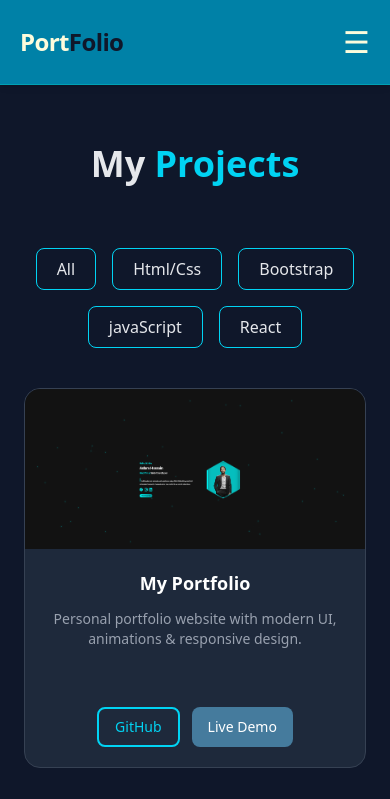
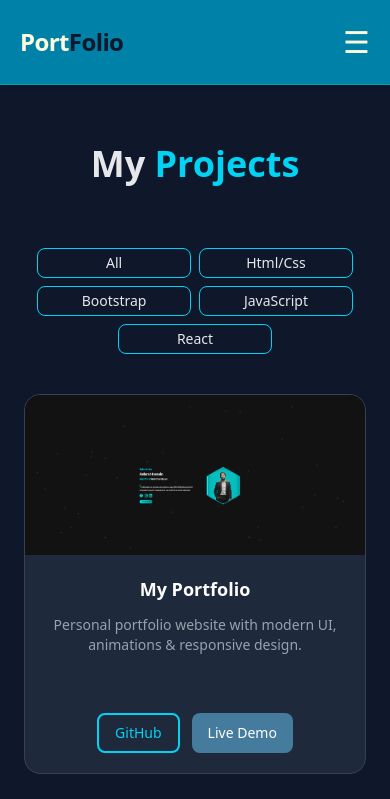
Before and after one commit to aslamdex/Aslam-Hossain-portfolio-react, a React (Vite) app: page /projects in a window 390 px wide. Shown: the top 799 px of the page. Built offline with nearby package versions, Linux system fonts and the light colour scheme.

Commit message:
updated project filter button responsive

```diff
--- a/src/Pages/Projects.jsx
+++ b/src/Pages/Projects.jsx
@@ -160,20 +160,35 @@ function Projects() {
                 {/* ..................Button section.................. */}
 
 
-                <div className="flex justify-center flex-wrap gap-4 mb-10">
+                <div className="flex justify-center flex-wrap gap-2 sm:gap-4 mb-10">
 
-                    <button className="px-5 py-2 rounded-lg border border-cyan-400  transition-all duration-300 hover:bg-cyan-400 hover:text-[#0F172A] hover:scale-105" onClick={() => filterProject('all')}>All</button>
+                    <button className="px-3 py-1 text-sm sm:px-5 sm:py-2 sm:text-base rounded-lg border border-cyan-400 transition-all duration-300 hover:bg-cyan-400 hover:text-[#0F172A] hover:scale-105 w-[45%] sm:w-auto"
+                        onClick={() => filterProject('all')}>
+                        All
+                    </button>
 
-                    <button className="px-5 py-2 rounded-lg border border-cyan-400  transition-all duration-300 hover:bg-cyan-400 hover:text-[#0F172A] hover:scale-105" onClick={() => filterProject('Html')}>Html/Css</button>
+                    <button className="px-3 py-1 text-sm sm:px-5 sm:py-2 sm:text-base rounded-lg border border-cyan-400 transition-all duration-300 hover:bg-cyan-400 hover:text-[#0F172A] hover:scale-105 w-[45%] sm:w-auto"
+                        onClick={() => filterProject('Html')}>
+                        Html/Css
+                    </button>
 
-                    <button className="px-5 py-2 rounded-lg border border-cyan-400  transition-all duration-300 hover:bg-cyan-400 hover:text-[#0F172A] hover:scale-105" onClick={() => filterProject('Bootstrap')}>Bootstrap</button>
+                    <button className="px-3 py-1 text-sm sm:px-5 sm:py-2 sm:text-base rounded-lg border border-cyan-400 transition-all duration-300 hover:bg-cyan-400 hover:text-[#0F172A] hover:scale-105 w-[45%] sm:w-auto"
+                        onClick={() => filterProject('Bootstrap')}>
+                        Bootstrap
+                    </button>
 
-                    <button className="px-5 py-2 rounded-lg border border-cyan-400  transition-all duration-300 hover:bg-cyan-400 hover:text-[#0F172A] hover:scale-105" onClick={() => filterProject('javaScript')}>javaScript</button>
+                    <button className="px-3 py-1 text-sm sm:px-5 sm:py-2 sm:text-base rounded-lg border border-cyan-400 transition-all duration-300 hover:bg-cyan-400 hover:text-[#0F172A] hover:scale-105 w-[45%] sm:w-auto"
+                        onClick={() => filterProject('javaScript')}>
+                        JavaScript
+                    </button>
 
-                    <button className="px-5 py-2 rounded-lg border border-cyan-400  transition-all duration-300 hover:bg-cyan-400 hover:text-[#0F172A] hover:scale-105" onClick={() => filterProject('React')}>React</button>
-
+                    <button className="px-3 py-1 text-sm sm:px-5 sm:py-2 sm:text-base rounded-lg border border-cyan-400 transition-all duration-300 hover:bg-cyan-400 hover:text-[#0F172A] hover:scale-105 w-[45%] sm:w-auto"
+                        onClick={() => filterProject('React')}>
+                        React
+                    </button>
 
                 </div>
+
 
                 {/*................... Grid .................*/}
 
```
